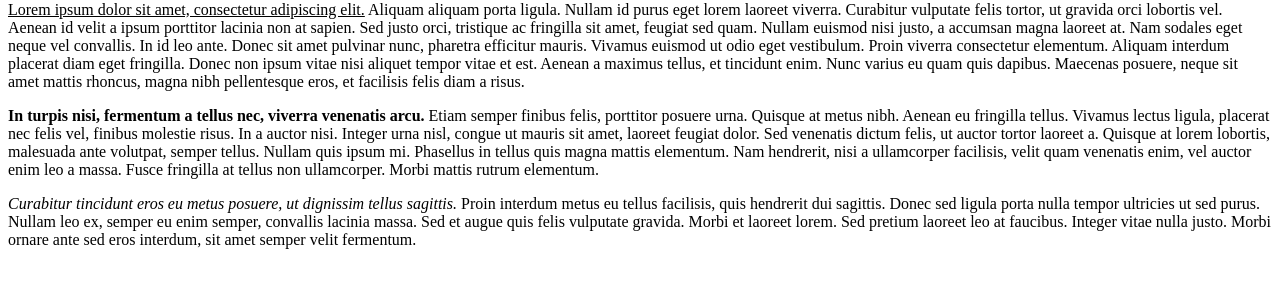
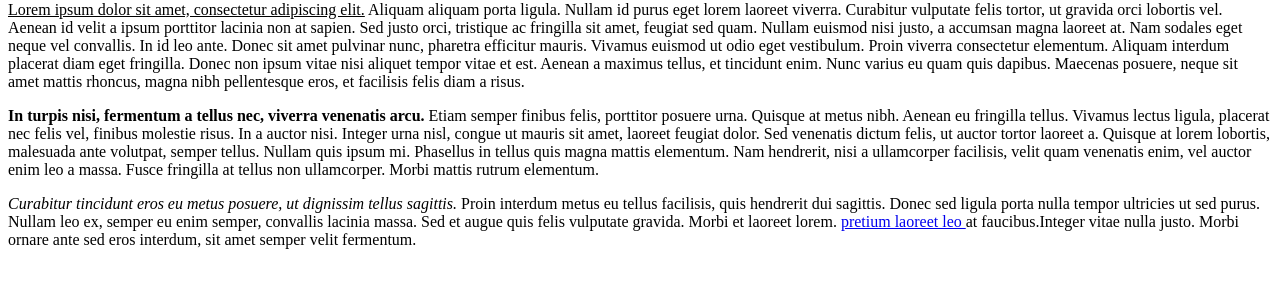
Before and after one commit to CarolGitonga/evening-practice, a plain HTML site: page index.html in a window 1280 px wide. Shown: the part 79-366 px from the top of the page. Drawn offline with Linux system fonts and the light colour scheme.

Commit message:
Add a google link on the third paragraph

```diff
--- a/index.html
+++ b/index.html
@@ -33,7 +33,7 @@
         <i>Curabitur tincidunt eros eu metus posuere, ut dignissim tellus sagittis.</i> Proin interdum metus eu tellus
             facilisis, quis hendrerit dui sagittis. Donec sed ligula porta nulla tempor ultricies ut sed purus. Nullam
             leo ex, semper eu enim semper, convallis lacinia massa. Sed et augue quis felis vulputate gravida. Morbi et
-            laoreet lorem. Sed pretium laoreet leo at faucibus. Integer vitae nulla justo. Morbi ornare ante sed eros
+            laoreet lorem. <a href="https://www.google.com">pretium laoreet leo </a>at faucibus.Integer vitae nulla justo. Morbi ornare ante sed eros
             interdum, sit amet semper velit fermentum.
     </p>
 </body>
```
